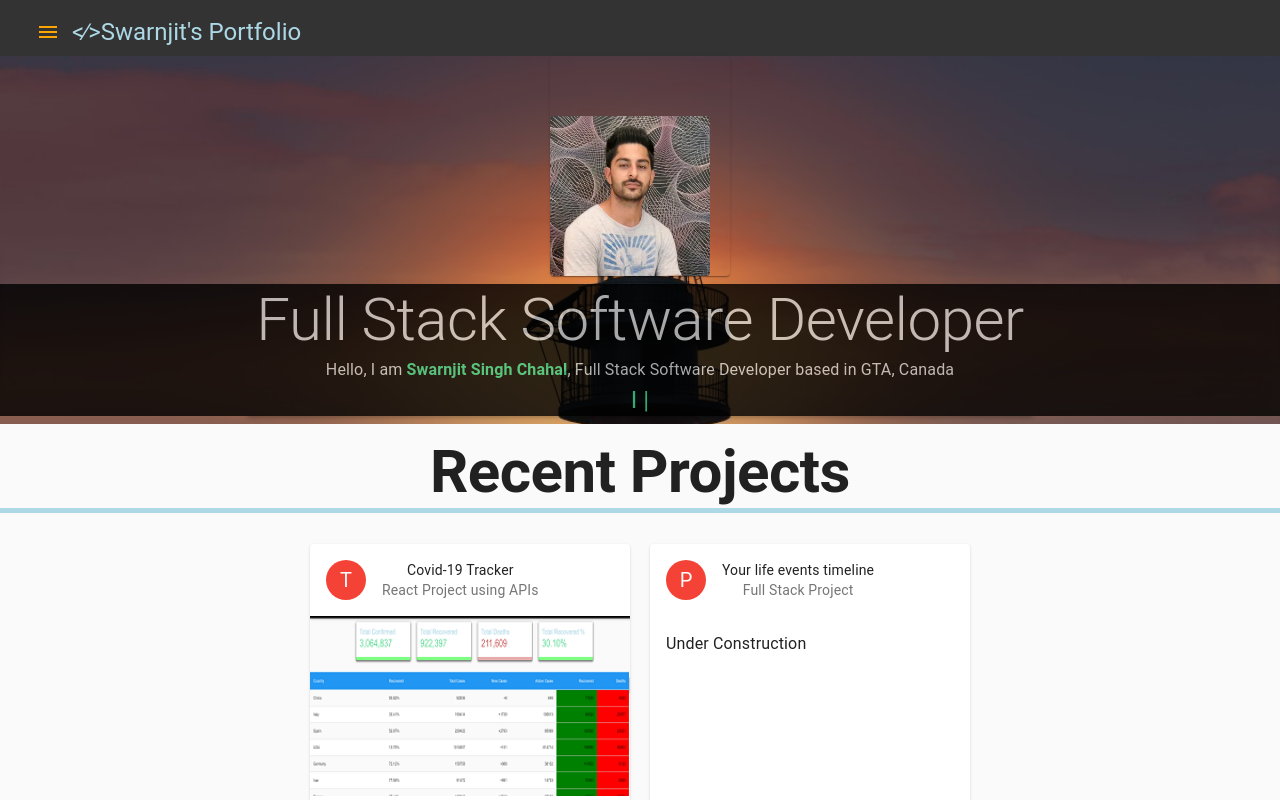
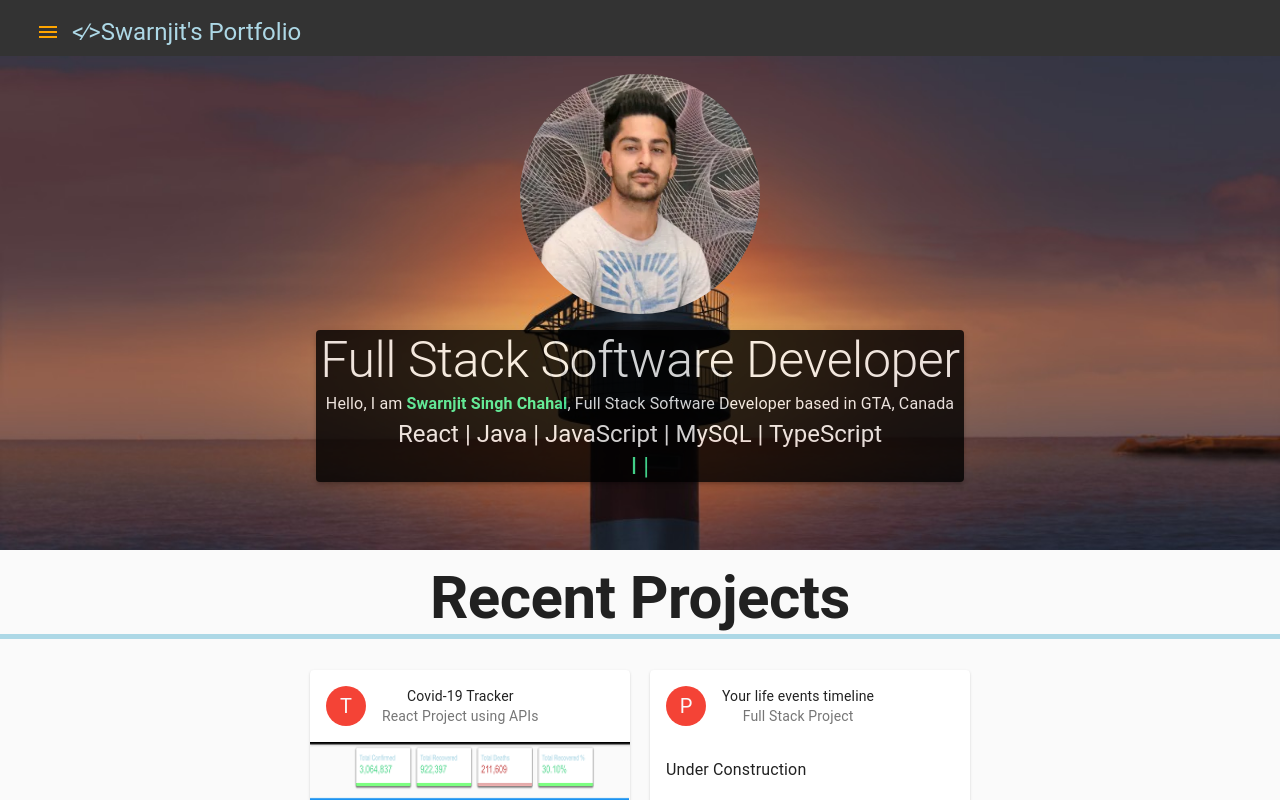
Before and after one commit to swarnjit/portfolio, a React (Create React App) app: page / in a window 1280 px wide. Shown: the top 800 px of the page. Built offline with nearby package versions, Linux system fonts and the light colour scheme.

Commit message:
change styles for home page

```diff
--- a/src/components/Header.js
+++ b/src/components/Header.js
@@ -9,11 +9,11 @@ import { lightBlue } from "@material-ui/core/colors";
 const useStyles = makeStyles((theme) => ({
   root: {
     flexGrow: 1,
+    padding: "10px",
   },
   avatar: {
-    width: theme.spacing(20),
-    height: theme.spacing(20),
-    margin: "60px 20px 0 0",
+    width: theme.spacing(30),
+    height: theme.spacing(30),
   },
   profile: {
     margin: "20px 0 0 0 ",
@@ -30,37 +30,30 @@ const useStyles = makeStyles((theme) => ({
   typedOutput: {
     transform: "translate(-50%, -50%)",
     textAlign: "center",
+    marginBottom: 30,
   },
   strong: {
     color: "#4bffa5",
-  },
-  card: {
-    margin: "10px",
   },
   paper: {
     height: 140,
     width: 100,
   },
-  control: {
-    padding: theme.spacing(2),
-  },
-
   header: {
     backgroundColor: lightBlue[500],
   },
   intro: {
-    fontSize: 60,
+    fontSize: 50,
     [theme.breakpoints.down("xs")]: {
-      fontSize: 40,
+      fontSize: 30,
     },
     color: "white",
     textAlign: "center",
-    marginLeft: 10,
-    marginRight: 10,
   },
   introPaper: {
     backgroundColor: "black",
     opacity: 0.8,
+    marginBottom: 50,
   },
 }));
 
@@ -70,25 +63,17 @@ const Header = () => {
     <div style={{ backgroundImage: `url(${bg}`, backgroundSize: "cover" }}>
       <Grid container className={classes.root} spacing={2}>
         <Grid item xs={12}>
-          <Grid container justify="center" spacing={2}>
-            <Card align="center" style={{ backgroundColor: "transparent" }}>
-              <Avatar
-                variant="rounded"
-                className={classes.avatar}
-                src={avatar}
-                alt="Swarnjit Chahal"
-                align="center"
-              />
-            </Card>
+          <Grid container justify="center">
+            <Avatar
+              variant="circle"
+              className={classes.avatar}
+              src={avatar}
+              alt="Swarnjit Chahal"
+            />
           </Grid>
         </Grid>
         <Grid item xs={12}>
-          <Grid
-            xs={12}
-            container
-            className={classes.introPaper}
-            justify="center"
-          >
+          <Grid xs={12} container justify="center">
             <Paper elevation={3} className={classes.introPaper}>
               <Typography variant="h2" className={classes.intro}>
                 Full Stack Software Developer
@@ -103,6 +88,9 @@ const Header = () => {
                   Swarnjit Singh Chahal
                 </strong>
                 , Full Stack Software Developer based in GTA, Canada
+              </Typography>
+              <Typography className={classes.title} variant="h5" align="center">
+                React | Java | JavaScript | MySQL | TypeScript
               </Typography>
               <Typography
                 className={classes.subtitle}
```
